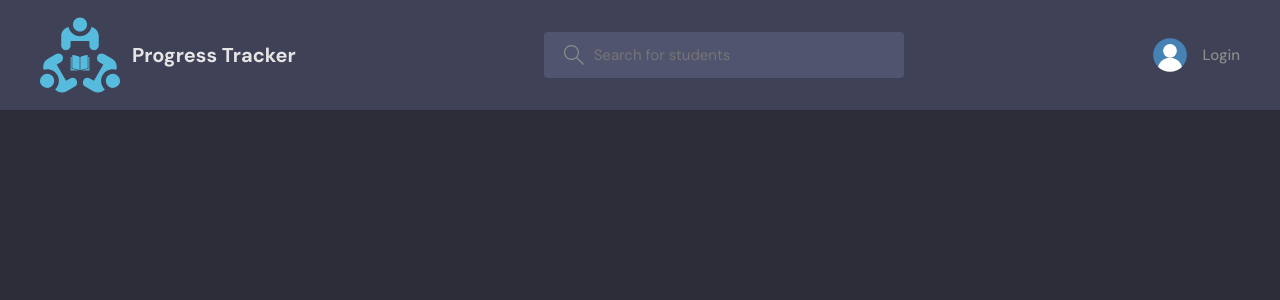
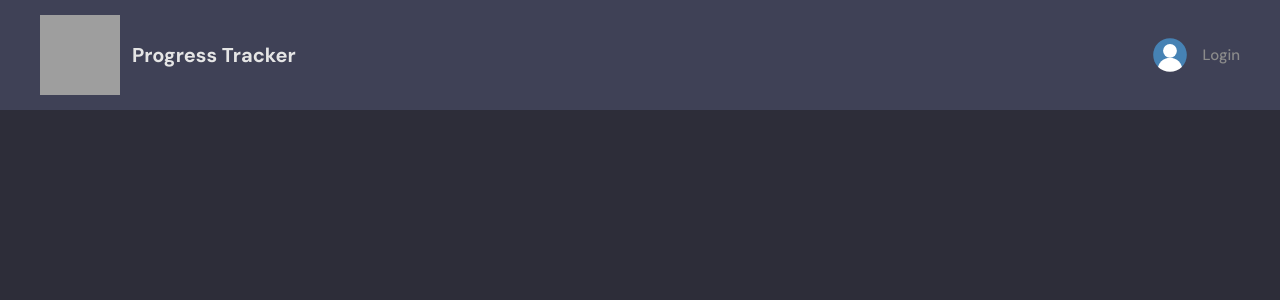
Before and after one commit to tnguyen11211/progress_tracker, a Django app: template templates/main.html in a window 1280 px wide. Shown: the top 300 px of the page. Run offline with Django 4.2, Linux system fonts and the light colour scheme; the template is opened without the code that fills it, so the values that code supplies are empty; grey boxes are pictures that could not be loaded.

Commit message:
changed logo and removed search

```diff
--- a/templates/navbar.html
+++ b/templates/navbar.html
@@ -2,27 +2,11 @@
 <header class="header header--loggedIn">
   <div class="container">
     <a href="{% url 'home' %}" class="header__logo">
-      <img src="{% static 'images/logo.svg' %}" />
+      <img src="{% static 'images/logo.png' %}" />
       <h1>Progress Tracker</h1>
     </a>
     {% if "rooms" not in request.get_full_path %}
-    <form class="header__search" method="GET" action="{% url 'home' %}">
-      <label>
-        <svg
-          version="1.1"
-          xmlns="http://www.w3.org/2000/svg"
-          width="32"
-          height="32"
-          viewBox="0 0 32 32"
-        >
-          <title>search</title>
-          <path
-            d="M32 30.586l-10.845-10.845c1.771-2.092 2.845-4.791 2.845-7.741 0-6.617-5.383-12-12-12s-12 5.383-12 12c0 6.617 5.383 12 12 12 2.949 0 5.649-1.074 7.741-2.845l10.845 10.845 1.414-1.414zM12 22c-5.514 0-10-4.486-10-10s4.486-10 10-10c5.514 0 10 4.486 10 10s-4.486 10-10 10z"
-          ></path>
-        </svg>
-        <input name="q" placeholder="Search for students" />
-      </label>
-    </form>
+
     {% endif %} {% if "/rooms/" in request.get_full_path %}
     <form class="header__search" method="GET" action="{% url 'rooms' %}">
       <label>
```
